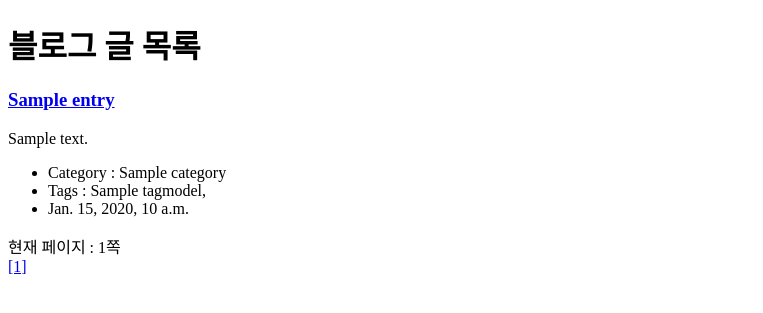
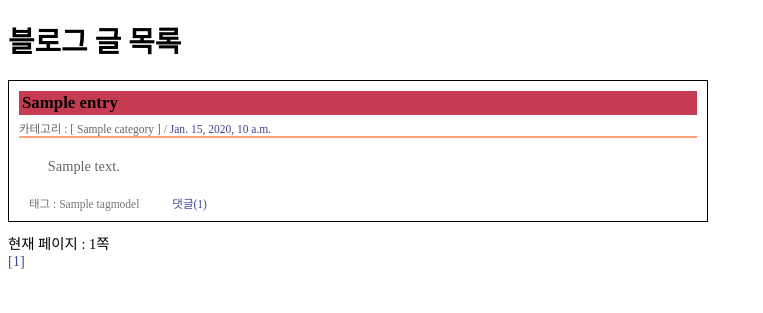
Before and after one commit to imtherealk/Blog, a Django app: page /blog/ in a window 1280 px wide. Shown: the top 313 px of the page, without its empty margins (0-763 px from the left). Run offline with Django 3.2, Linux system fonts and the light colour scheme; tables that the repository leaves empty hold one stand-in row (values such as "Sample post").

Commit message:
Apply 'style.css' to 'list.html' Add 'header.html', 'footer.html'

```diff
--- /dev/null
+++ b/realk/media/css/style.css
@@ -0,0 +1,59 @@
+body {
+	background-color: #fff;
+	font-size: 0.9em;
+}
+a {
+	text-decoration: none;
+	color: #449;
+}
+a:hover {
+	color: #944;
+}
+
+#content {
+	width: 700px;
+
+}
+
+.post_entry {
+	border: 1px solid #000;
+	margin: 10px 0 10px;
+	color: #666;
+	padding: 10px;
+}
+
+
+.post_title {
+	margin: 0 0 5px 0;
+	background-color: #c53c52;
+	padding: 2px 3px;
+}
+.post_title a {
+	color: #000000;
+	text-decoration: none;
+}
+.post_title a:hover {
+	color: #855;
+}
+
+.post_info {
+	margin: 0;
+	border-bottom: 2px solid #ffa07a;
+	font-size: 0.8em;
+}
+
+.content_box {
+	margin: 20px 0;
+	padding: 0 2em;
+}
+
+.post_meta {
+	font-size: 0.8em;
+	color: #757575;
+	margin: 10px 0 0 10px;
+	padding: 0;
+}
+.post_meta li {
+		display: inline;
+		margin-right: 30px;
+}
--- a/realk/settings.py
+++ b/realk/settings.py
@@ -89,3 +89,6 @@ USE_TZ = True
 # https://docs.djangoproject.com/en/1.7/howto/static-files/
 
 STATIC_URL = '/static/'
+MEDIA_ROOT = ROOT_PATH + '/media/'
+MEDIA_URL = '/media/'
+ADMIN_MEDIA_PREFIX = '/media/admin/'
--- /dev/null
+++ b/realk/templates/layout/footer.html
@@ -0,0 +1,2 @@
+</body>
+</html>
--- /dev/null
+++ b/realk/templates/layout/header.html
@@ -0,0 +1,10 @@
+<!DOCTYPE html PUBLIC "-//W3C//DTD XHTML 1.0 Transitional//EN" "http://www.w3.org/TR/xhtml1/DTD/xhtml1-transitional.dtd">
+<html xmlns="http://www.w3.org/1999/xhtml">
+
+<head>
+	<title>{{page_title}}</title>
+	<meta http-equiv="Content-Type" content="text/html; charset=UTF-8" />
+	<link rel="stylesheet" href="/media/css/style.css" type="text/css" media="all" />
+</head>
+
+<body>
--- a/realk/templates/list.html
+++ b/realk/templates/list.html
@@ -1,31 +1,32 @@
-<!DOCTYPE html>
-<html>
-<head lang="en">
-    <meta charset="UTF-8">
-    <title></title>
-</head>
-<body>
+{% include 'layout/header.html' %}
 <h1>{{page_title}}</h1>
-{% for entry in entries %}
-<div>
-    <h3><a href="/blog/entry/{{entry.id}}">
+<div id="content">
+    {% for entry in entries %}
+    <div class="post_entry">
+        <h3 id="post_{{entry.id}}" class="post_title"><a href="/blog/entry/{{entry.id}}">
     {{entry.Title}}</a></h3>
-    <div>{{entry.Content}}</div>
-    <ul>
-        <li>Category : {{entry.Category.Title}}</li>
-        <li>Tags :
-            {% for tag in entry.Tags.all %}
-            <span>{{tag.Title}},</span>
-            {%  endfor %}</li>
-        <li>{{entry.created}}</li>
-    </ul>
+        <p class="post_info">카테고리 : [ {{entry.Category.Title}} ] /
+            <a href="blog/entry/{{entry.id}}">{{entry.created}}</a></p>
+
+        <div class="content_box">{{entry.Content}}</div>
+
+        <ul class="post_meta">
+            <li>태그 : {% for tag in entry.Tags.all %}
+            <span>{{tag.Title}}</span>
+            {% endfor %}</li>
+        <li><a href="/blog/get_comments/{{entry.id}}">댓글({{entry.Comments}})</a></li>
+        </ul>
+    </div>
+    {% endfor %}
 </div>
-{% endfor %}
+
 <div>현재 페이지 : {{current_page}}쪽</div>
 <div>
     {% for page_num in page_range %}
     <span><a href="/blog/page/{{page_num}}">[{{page_num}}]</a></span>
     {% endfor %}
 </div>
-</body>
-</html>
+
+<div id="sidebar"></div>
+
+{% include 'layout/footer.html' %}
--- a/realk/urls.py
+++ b/realk/urls.py
@@ -1,6 +1,6 @@
 from django.conf.urls import patterns, include, url
 from django.contrib import admin
-
+from django.conf import settings
 
 admin.autodiscover()
 urlpatterns = patterns('',
@@ -11,5 +11,7 @@ urlpatterns = patterns('',
     url(r'^blog/write/$', 'blog.views.write_form'),
     url(r'^blog/add/post/$', 'blog.views.add_post'),
     url(r'^blog/add/comment/$', 'blog.views.add_comment'),
+    url(r'^blog/get_comments/(?P<entry_id>d+)/$', 'blog.views.get_comments'),
     url(r'^admin/', include(admin.site.urls)),
+    url(r'^media/(?P<path>.*)$', 'django.views.static.serve', {'document_root': settings.ROOT_PATH + '/media'}),
 )
```
Also changed, not shown: realk/templates/write.html (+2 -9 lines).
